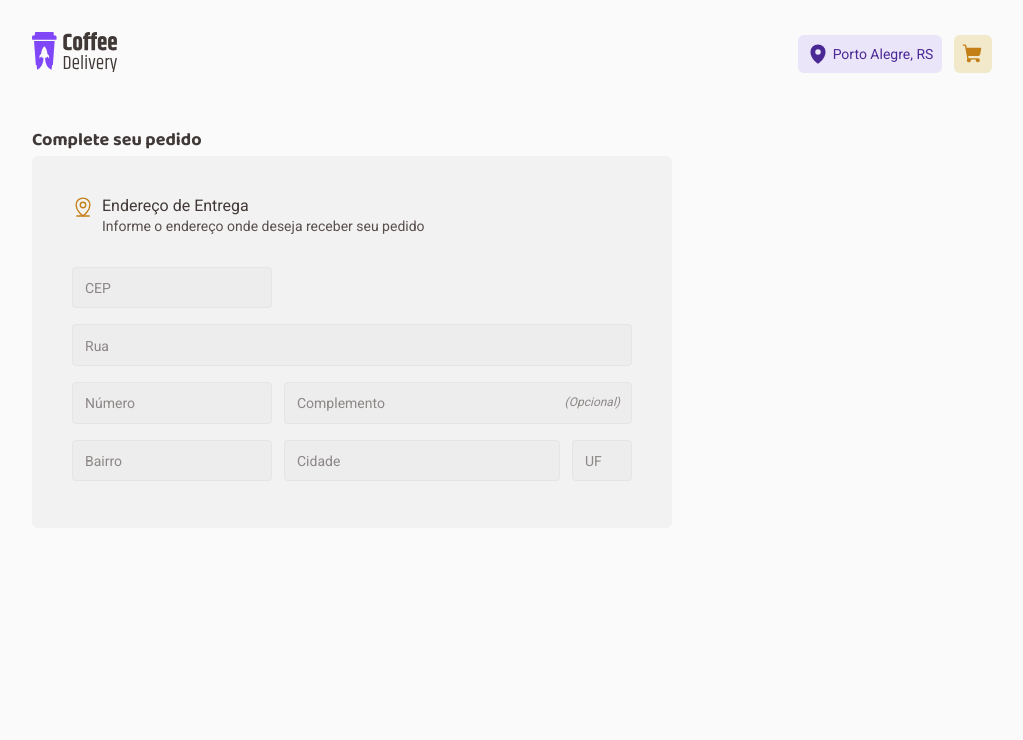
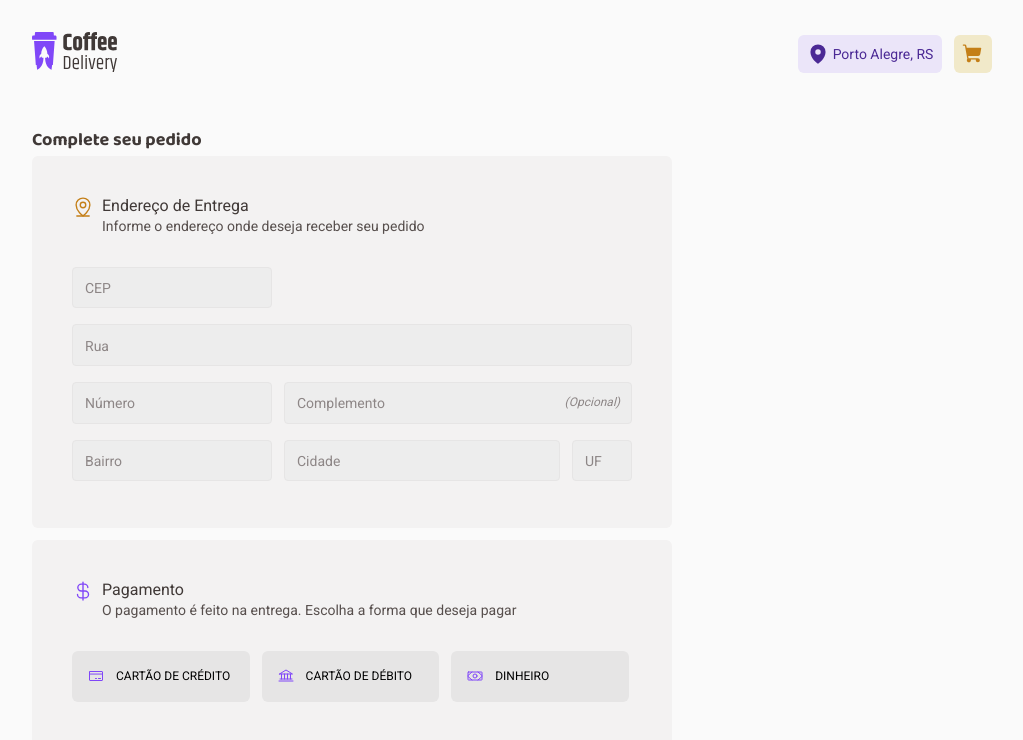
Before and after one commit to ArliMachado/coffee-delivery, a React (Vite) app: page /checkout in a window 1280 px wide. Shown: the top 740 px of the page, without its empty margins (128-1151 px from the left). Built offline with nearby package versions, Linux system fonts and the light colour scheme.

Commit message:
Incluindo conteudo para seleção de meios de pagamento

```diff
--- a/src/pages/Checkout/index.tsx
+++ b/src/pages/Checkout/index.tsx
@@ -1,31 +1,78 @@
-import { MapPinLine } from 'phosphor-react'
+import {
+  Bank,
+  CreditCard,
+  CurrencyDollar,
+  MapPinLine,
+  Money,
+} from 'phosphor-react'
+import { useState } from 'react'
 import { NewFormAddress } from './components/NewFormAddress'
 import * as S from './styles'
+
 export function Checkout() {
+  const [paymentType, setPaymentType] = useState('')
+
+  function handleSelectPaymentType(type: string) {
+    setPaymentType(type)
+  }
+
   return (
     <S.CheckoutContainer>
       <h1>Complete seu pedido</h1>
 
       <S.AddressContainer>
-        <S.AddressTitleInfo>
+        <S.TitleInfo iconType="address">
           <MapPinLine size={22} />
-          <S.AddressTitle>
+          <S.Title>
             <h3>Endereço de Entrega</h3>
             <p>Informe o endereço onde deseja receber seu pedido</p>
-          </S.AddressTitle>
-        </S.AddressTitleInfo>
+          </S.Title>
+        </S.TitleInfo>
 
         <form action="">
           <NewFormAddress />
-          {/* <input type="number" placeholder="CEP" id="cep" />
-          <input type="text" id="rua" placeholder="Rua" />
-          <input type="number" id="numero" placeholder="Número" />
-          <input type="text" id="complemento" placeholder="Complemento" />
-          <input type="text" id="bairro" placeholder="Bairro" />
-          <input type="text" id="cidade" placeholder="Cidade" />
-          <input type="text" id="uf" placeholder="UF" /> */}
         </form>
       </S.AddressContainer>
+      <S.PaymentContainer>
+        <S.TitleInfo iconType="payment">
+          <CurrencyDollar size={22} />
+          <S.Title>
+            <h3>Pagamento</h3>
+            <p>
+              O pagamento é feito na entrega. Escolha a forma que deseja pagar
+            </p>
+          </S.Title>
+        </S.TitleInfo>
+
+        <S.PaymentTypeContent>
+          <S.RadioBox
+            type="button"
+            onClick={() => handleSelectPaymentType('creditCard')}
+            isActive={paymentType === 'creditCard'}
+          >
+            <CreditCard size={16} />
+            <p>CARTÃO DE CRÉDITO</p>
+          </S.RadioBox>
+
+          <S.RadioBox
+            type="button"
+            onClick={() => handleSelectPaymentType('debit')}
+            isActive={paymentType === 'debit'}
+          >
+            <Bank size={16} />
+            <p>CARTÃO DE DÉBITO</p>
+          </S.RadioBox>
+
+          <S.RadioBox
+            type="button"
+            onClick={() => handleSelectPaymentType('cash')}
+            isActive={paymentType === 'cash'}
+          >
+            <Money size={16} />
+            <p>DINHEIRO</p>
+          </S.RadioBox>
+        </S.PaymentTypeContent>
+      </S.PaymentContainer>
     </S.CheckoutContainer>
   )
 }
--- a/src/pages/Checkout/styles.ts
+++ b/src/pages/Checkout/styles.ts
@@ -1,4 +1,4 @@
-import styled from 'styled-components'
+import styled, { css } from 'styled-components'
 
 export const CheckoutContainer = styled.div`
   padding: 2rem 10rem;
@@ -12,10 +12,8 @@ export const CheckoutContainer = styled.div`
     line-height: 1.46px;
   }
 `
-export const AddressContainer = styled.div`
+const BaseContainer = styled.div`
   width: 40rem;
-  height: 23.25rem;
-  margin-top: 0.9rem;
   border-radius: 0.375rem;
 
   padding: 2.5rem;
@@ -25,7 +23,11 @@ export const AddressContainer = styled.div`
   background: ${({ theme }) => theme['base-card']};
 `
 
-export const AddressTitleInfo = styled.div`
+type TitleinfoProps = {
+  iconType: 'address' | 'payment'
+}
+
+export const TitleInfo = styled.div<TitleinfoProps>`
   display: flex;
   align-items: flex-start;
   margin-bottom: 2rem;
@@ -33,7 +35,8 @@ export const AddressTitleInfo = styled.div`
   gap: 0.5rem;
 
   svg {
-    color: ${({ theme }) => theme['yellow-dark']};
+    color: ${({ theme, iconType }) =>
+      iconType === 'address' ? theme['yellow-dark'] : theme.purple};
   }
 
   h3 {
@@ -49,8 +52,58 @@ export const AddressTitleInfo = styled.div`
   }
 `
 
-export const AddressTitle = styled.span`
+export const Title = styled.span`
   display: flex;
   flex-direction: column;
   align-items: flex-start;
 `
+
+export const AddressContainer = styled(BaseContainer)`
+  margin-top: 0.9rem;
+  height: 23.25rem;
+`
+
+export const PaymentContainer = styled(BaseContainer)`
+  height: 12.9rem;
+  margin-top: 0.75rem;
+`
+
+export const PaymentTypeContent = styled.div`
+  /* margin-top: 2rem; */
+  display: flex;
+  align-items: center;
+  gap: 0.75rem;
+`
+
+type RadioBoxProps = {
+  isActive?: boolean
+}
+
+export const RadioBox = styled.button<RadioBoxProps>`
+  height: 3.18rem;
+  width: 11.1rem;
+  padding: 1rem;
+
+  border: ${({ theme, isActive }) =>
+    isActive ? `1px solid ${theme.purple}` : `0`};
+  border-radius: 0.375rem;
+  cursor: pointer;
+
+  display: flex;
+  align-items: center;
+  justify-content: flex-start;
+  gap: 0.75rem;
+
+  font-size: 0.75rem;
+
+  background: ${({ theme, isActive }) =>
+    isActive ? theme['purple-light'] : theme['base-button']};
+
+  svg {
+    color: ${({ theme }) => theme.purple};
+  }
+
+  &:hover {
+    background: ${({ theme }) => theme['base-hover']};
+  }
+`
```
